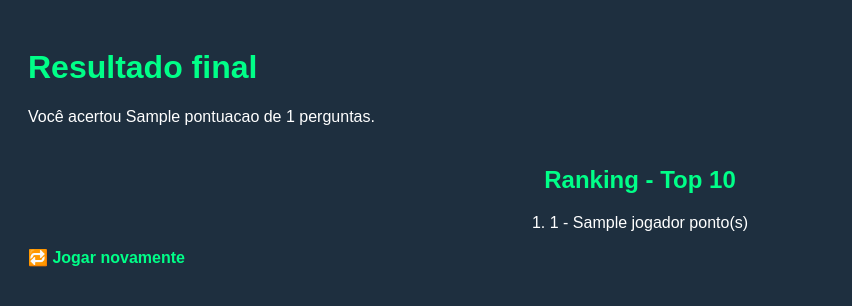
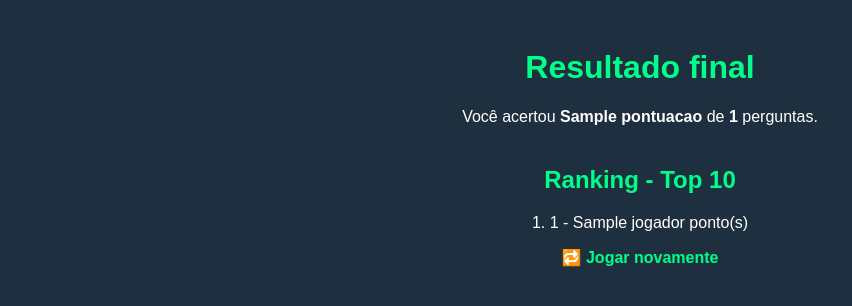
Before and after one commit to ErikaCordeiro/ConexaoGlobalOQuiz, a Flask app: template templates/resultado.html in a window 1280 px wide. Shown: the top 306 px of the page, without its empty margins (0-852 px from the left). Run offline with Flask 3, Linux system fonts and the light colour scheme; the template is opened without the code that fills it: most values are stand-ins (such as "Sample title", 1, 10 or a date in 2020).

Commit message:
Atualização da pontuação

```diff
--- a/templates/quiz.html
+++ b/templates/quiz.html
@@ -53,7 +53,7 @@
     <h1>Olá, {{ nome }}!</h1>
     <p>Pergunta {{ num }} de {{ total }}</p>
 
-    <form method="POST" action="{{ url_for('responder', pontos=request.args.get('pontos', 0)) }}">
+    <form method="POST" action="{{ url_for('responder', nome=nome, num=num, pontos=pontos) }}">
         <h2>{{ pergunta[0] }}</h2>
 
         <!-- Campos ocultos -->
--- a/templates/resultado.html
+++ b/templates/resultado.html
@@ -9,6 +9,7 @@
             background-color: #1e2f3f;
             color: white;
             padding: 20px;
+            text-align: center;
         }
         h1 {
             color: #00ff88;
@@ -43,7 +44,7 @@
 <body>
 
     <h1>Resultado final</h1>
-    <p>Você acertou {{ pontuacao }} de {{ total_perguntas }} perguntas.</p>
+    <p>Você acertou <strong>{{ pontuacao }}</strong> de <strong>{{ total_perguntas }}</strong> perguntas.</p>
 
     <div class="ranking">
         <h2>Ranking - Top 10</h2>
```
